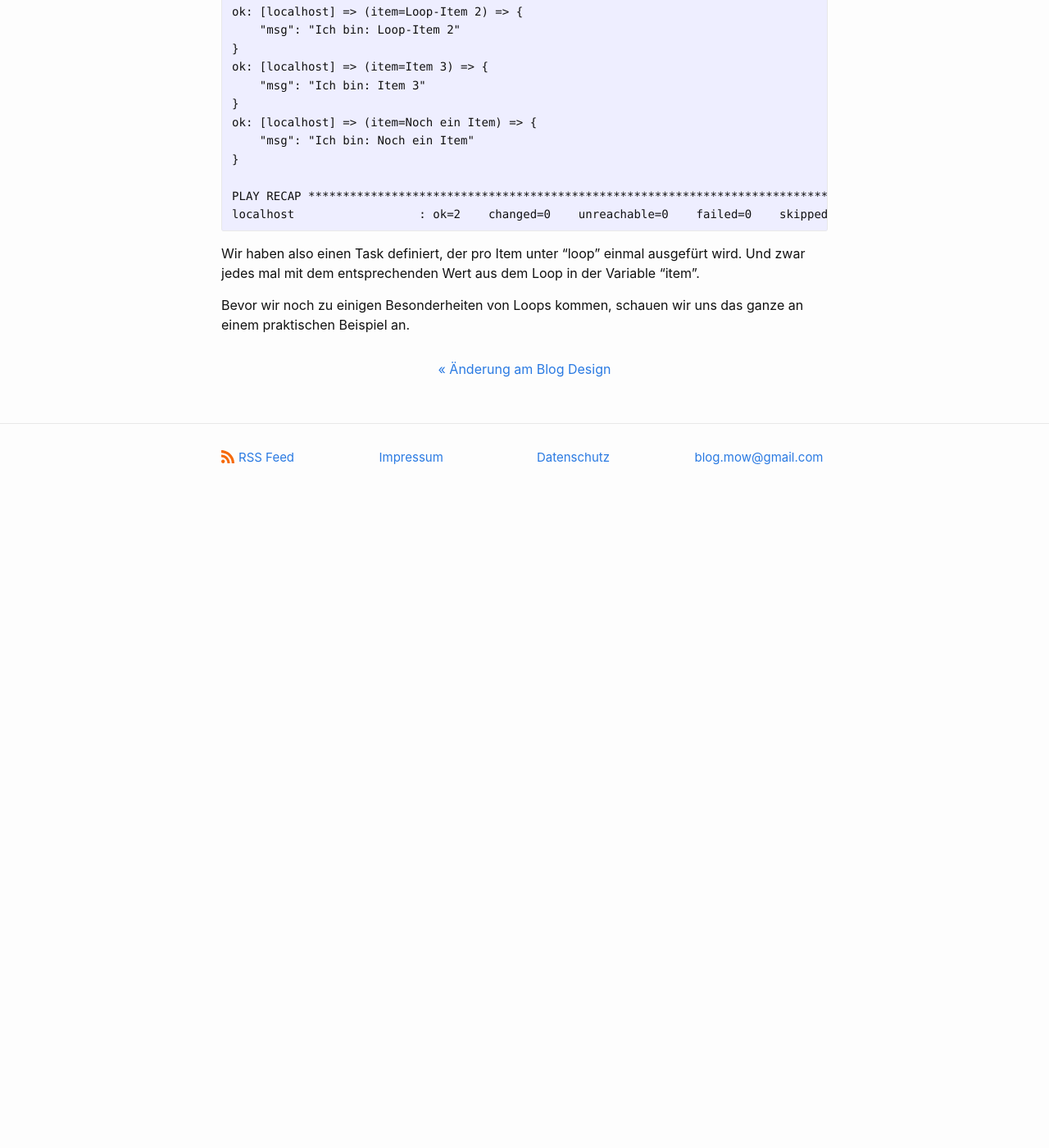
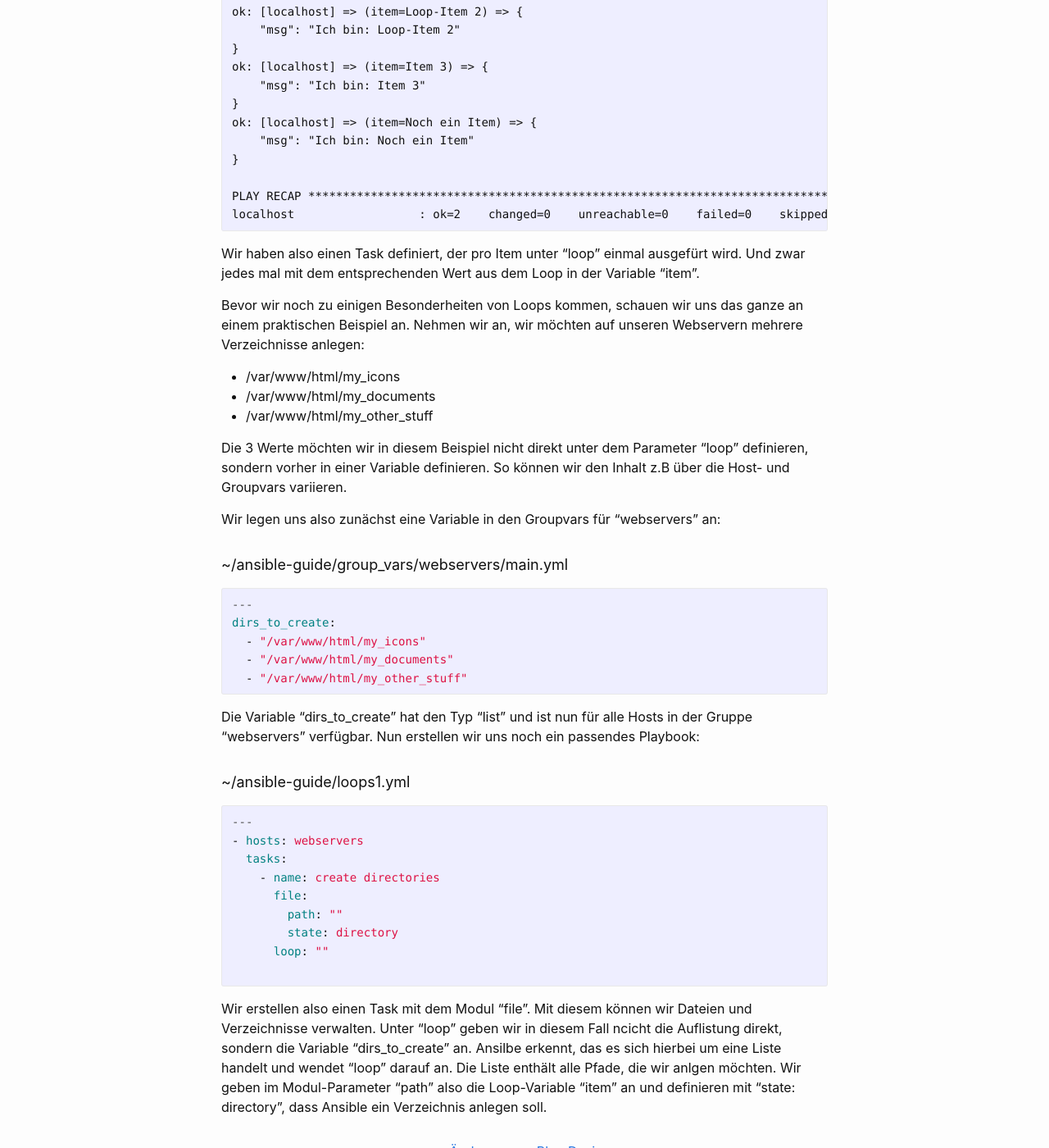
Before and after one commit to dermow/staging, a Jekyll site: the page built from _posts/2021-05-03-ansible-guide-10.markdown, in a window 1280 px wide and 1400 px high, scrolled down 1072 px. Shown: the whole window at 82% size. Built offline with Jekyll 4.4.1, drawn with Linux system fonts in a browser that asks for light colours; comment, search, counter and statistics services are not loaded; before the commit the page ends 1701 px from its top, so only the background shows below that.

Commit message:
Update 2021-05-03-ansible-guide-10.markdown

````diff
--- a/_posts/2021-05-03-ansible-guide-10.markdown
+++ b/_posts/2021-05-03-ansible-guide-10.markdown
@@ -54,4 +54,38 @@ localhost                  : ok=2    changed=0    unreachable=0    failed=0    s
 
 Wir haben also einen Task definiert, der pro Item unter "loop" einmal ausgefürt wird. Und zwar jedes mal mit dem entsprechenden Wert aus dem Loop in der Variable "item".
 
-Bevor wir noch zu einigen Besonderheiten von Loops kommen, schauen wir uns das ganze an einem praktischen Beispiel an.
+Bevor wir noch zu einigen Besonderheiten von Loops kommen, schauen wir uns das ganze an einem praktischen Beispiel an. Nehmen wir an, wir möchten auf unseren Webservern mehrere Verzeichnisse anlegen:
+
+* /var/www/html/my_icons
+* /var/www/html/my_documents
+* /var/www/html/my_other_stuff
+
+Die 3 Werte möchten wir in diesem Beispiel nicht direkt unter dem Parameter "loop" definieren, sondern vorher in einer Variable definieren. So können wir den Inhalt z.B über die Host- und Groupvars variieren.
+
+Wir legen uns also zunächst eine Variable in den Groupvars für "webservers" an:
+
+##### ~/ansible-guide/group_vars/webservers/main.yml
+```yaml
+---
+dirs_to_create:
+  - "/var/www/html/my_icons"
+  - "/var/www/html/my_documents"
+  - "/var/www/html/my_other_stuff"
+```
+
+Die Variable "dirs_to_create" hat den Typ "list" und ist nun für alle Hosts in der Gruppe "webservers" verfügbar. Nun erstellen wir uns noch ein passendes Playbook:
+
+##### ~/ansible-guide/loops1.yml
+``` yaml
+---
+- hosts: webservers
+  tasks:
+    - name: create directories
+      file:
+        path: "{{ item }}"
+        state: directory
+      loop: "{{ dirs_to_create }}"
+
+```
+
+Wir erstellen also einen Task mit dem Modul "file". Mit diesem können wir Dateien und Verzeichnisse verwalten. Unter "loop" geben wir in diesem Fall ncicht die Auflistung direkt, sondern die Variable "dirs_to_create" an. Ansilbe erkennt, das es sich hierbei um eine Liste handelt und wendet "loop" darauf an. Die Liste enthält alle Pfade, die wir anlgen möchten. Wir geben im Modul-Parameter "path" also die Loop-Variable "item" an und definieren mit "state: directory", dass Ansible ein Verzeichnis anlegen soll.
````
